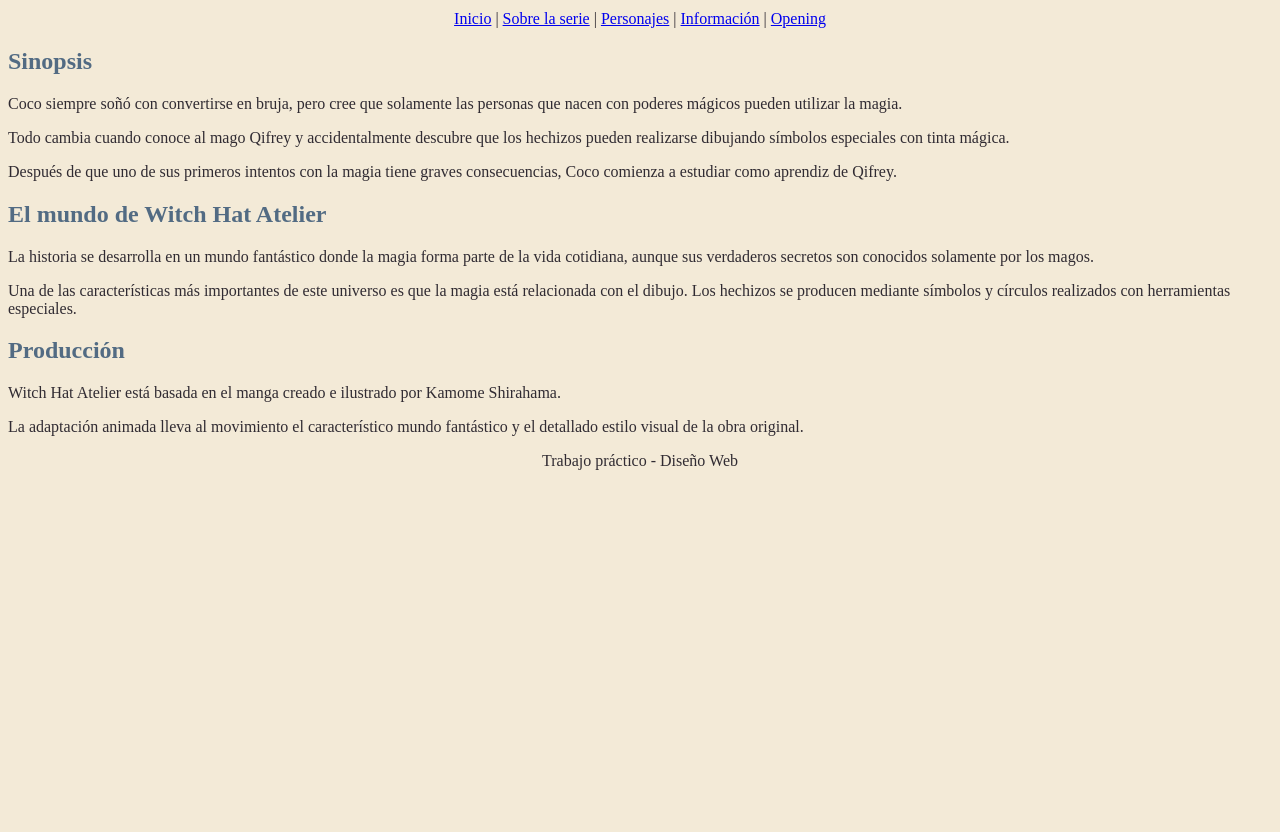
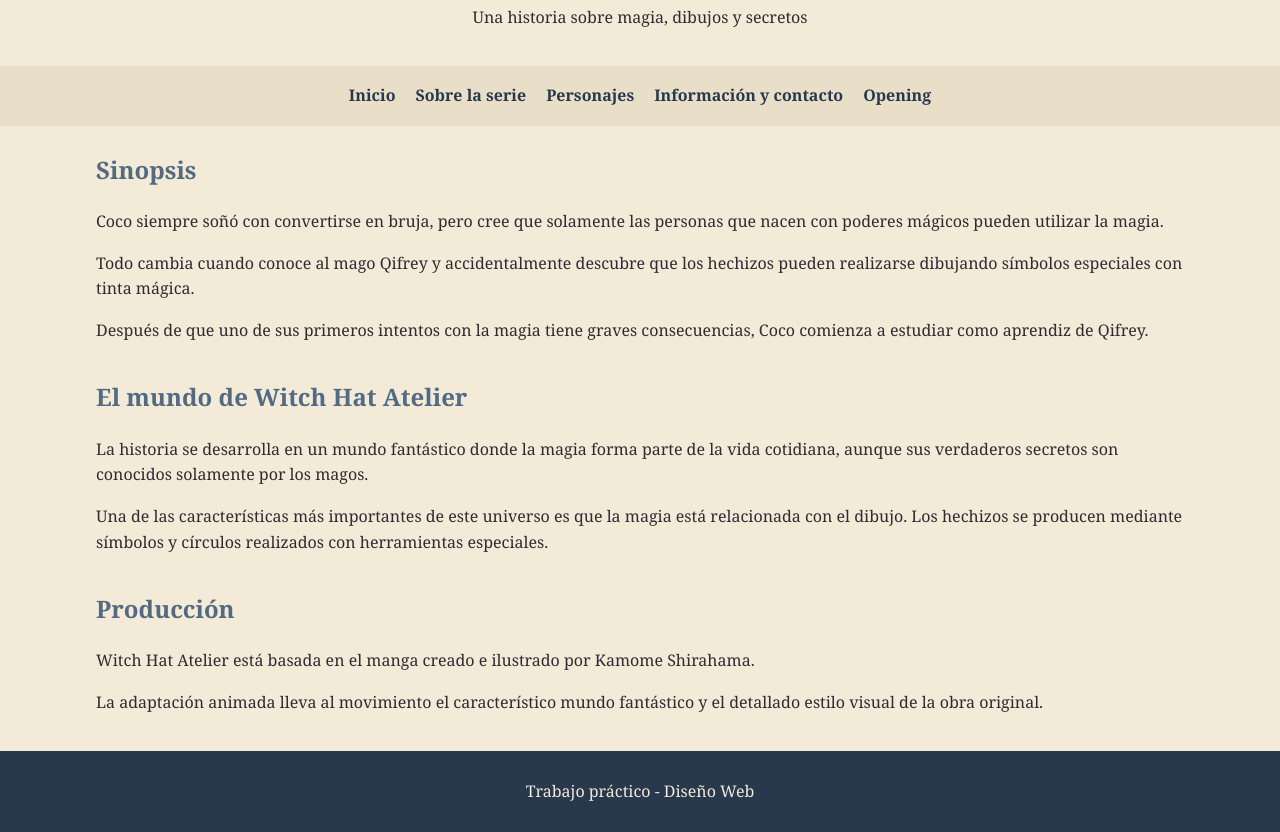
Before and after one commit to KiriruApollo/DGN4BP-Test-, a plain HTML site: page sinopsis.html in a window 1280 px wide. Shown: the part 104-936 px from the top of the page. Before the commit the page ends 800 px from the top, so only its background shows below. Drawn offline with Linux system fonts and the light colour scheme; files that its build step writes are made by us from their sources.

Commit message:
Actualizar sinopsis.html

```diff
--- a/sinopsis.html
+++ b/sinopsis.html
@@ -1,136 +1,18 @@
 <!DOCTYPE html>
-
 <html lang="es">
-
 <head>
-    <meta charset="UTF-8">
-    <title>Sobre la serie - Witch Hat Atelier</title>
+<meta charset="UTF-8">
+<meta name="viewport" content="width=device-width, initial-scale=1.0">
+<title>Sobre la serie - Witch Hat Atelier</title>
+<link rel="icon" type="image/svg+xml" href="favicon.svg">
+<link rel="stylesheet" href="css/estilo.css">
 </head>
-
-<body bgcolor="#F3EAD7" text="#302B32">
-
-<header>
-
-    <center>
-        <h1>
-            <font color="#28384D">
-                Sobre la serie
-            </font>
-        </h1>
-
-        <p>Una historia sobre magia, dibujos y secretos</p>
-    </center>
-
-</header>
-
-
-<nav>
-
-    <center>
-
-        <a href="index.html">Inicio</a>
-        |
-        <a href="sinopsis.html">Sobre la serie</a>
-        |
-        <a href="personajes.html">Personajes</a>
-        |
-        <a href="info.html">Información</a>
-        |
-        <a href="./page/multimedia.html">Opening</a>
-
-    </center>
-
-</nav>
-
-
-<main>
-
-    <section>
-
-        <h2>
-            <font color="#526B83">
-                Sinopsis
-            </font>
-        </h2>
-
-        <p>
-            Coco siempre soñó con convertirse en bruja, pero cree que
-            solamente las personas que nacen con poderes mágicos pueden
-            utilizar la magia.
-        </p>
-
-        <p>
-            Todo cambia cuando conoce al mago Qifrey y accidentalmente
-            descubre que los hechizos pueden realizarse dibujando
-            símbolos especiales con tinta mágica.
-        </p>
-
-        <p>
-            Después de que uno de sus primeros intentos con la magia
-            tiene graves consecuencias, Coco comienza a estudiar como
-            aprendiz de Qifrey.
-        </p>
-
-    </section>
-
-
-    <section>
-
-        <h2>
-            <font color="#526B83">
-                El mundo de Witch Hat Atelier
-            </font>
-        </h2>
-
-        <p>
-            La historia se desarrolla en un mundo fantástico donde la
-            magia forma parte de la vida cotidiana, aunque sus verdaderos
-            secretos son conocidos solamente por los magos.
-        </p>
-
-        <p>
-            Una de las características más importantes de este universo
-            es que la magia está relacionada con el dibujo. Los hechizos
-            se producen mediante símbolos y círculos realizados con
-            herramientas especiales.
-        </p>
-
-    </section>
-
-
-    <section>
-
-        <h2>
-            <font color="#526B83">
-                Producción
-            </font>
-        </h2>
-
-        <p>
-            Witch Hat Atelier está basada en el manga creado e ilustrado
-            por Kamome Shirahama.
-        </p>
-
-        <p>
-            La adaptación animada lleva al movimiento el característico
-            mundo fantástico y el detallado estilo visual de la obra
-            original.
-        </p>
-
-    </section>
-
+<body>
+<header><h1>Sobre la serie</h1><p>Una historia sobre magia, dibujos y secretos</p></header>
+<nav aria-label="Navegación principal"><a href="index.html">Inicio</a><a href="sinopsis.html">Sobre la serie</a><a href="personajes.html">Personajes</a><a href="info.html">Información y contacto</a><a href="page/multimedia.html">Opening</a></nav>
+<main class="animacion-aparicion">
+<section><h2>Sinopsis</h2><p>Coco siempre soñó con convertirse en bruja, pero cree que solamente las personas que nacen con poderes mágicos pueden utilizar la magia.</p><p>Todo cambia cuando conoce al mago Qifrey y accidentalmente descubre que los hechizos pueden realizarse dibujando símbolos especiales con tinta mágica.</p><p>Después de que uno de sus primeros intentos con la magia tiene graves consecuencias, Coco comienza a estudiar como aprendiz de Qifrey.</p></section><section><h2>El mundo de Witch Hat Atelier</h2><p>La historia se desarrolla en un mundo fantástico donde la magia forma parte de la vida cotidiana, aunque sus verdaderos secretos son conocidos solamente por los magos.</p><p>Una de las características más importantes de este universo es que la magia está relacionada con el dibujo. Los hechizos se producen mediante símbolos y círculos realizados con herramientas especiales.</p></section><section><h2>Producción</h2><p>Witch Hat Atelier está basada en el manga creado e ilustrado por Kamome Shirahama.</p><p>La adaptación animada lleva al movimiento el característico mundo fantástico y el detallado estilo visual de la obra original.</p></section>
 </main>
-
-
-<footer>
-
-
-    <center>
-        <p>Trabajo práctico - Diseño Web</p>
-    </center>
-
-</footer>
-
+<footer><p>Trabajo práctico - Diseño Web</p></footer>
 </body>
-
 </html>
```
